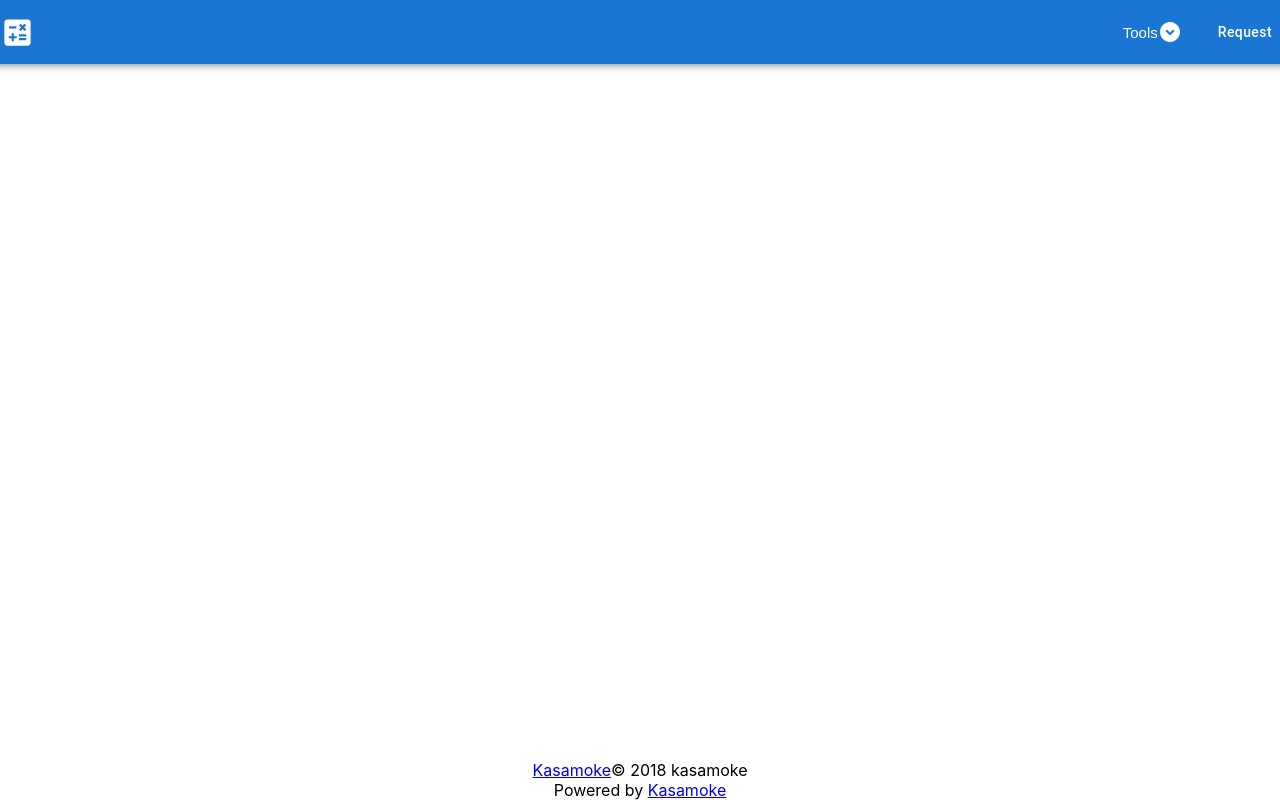
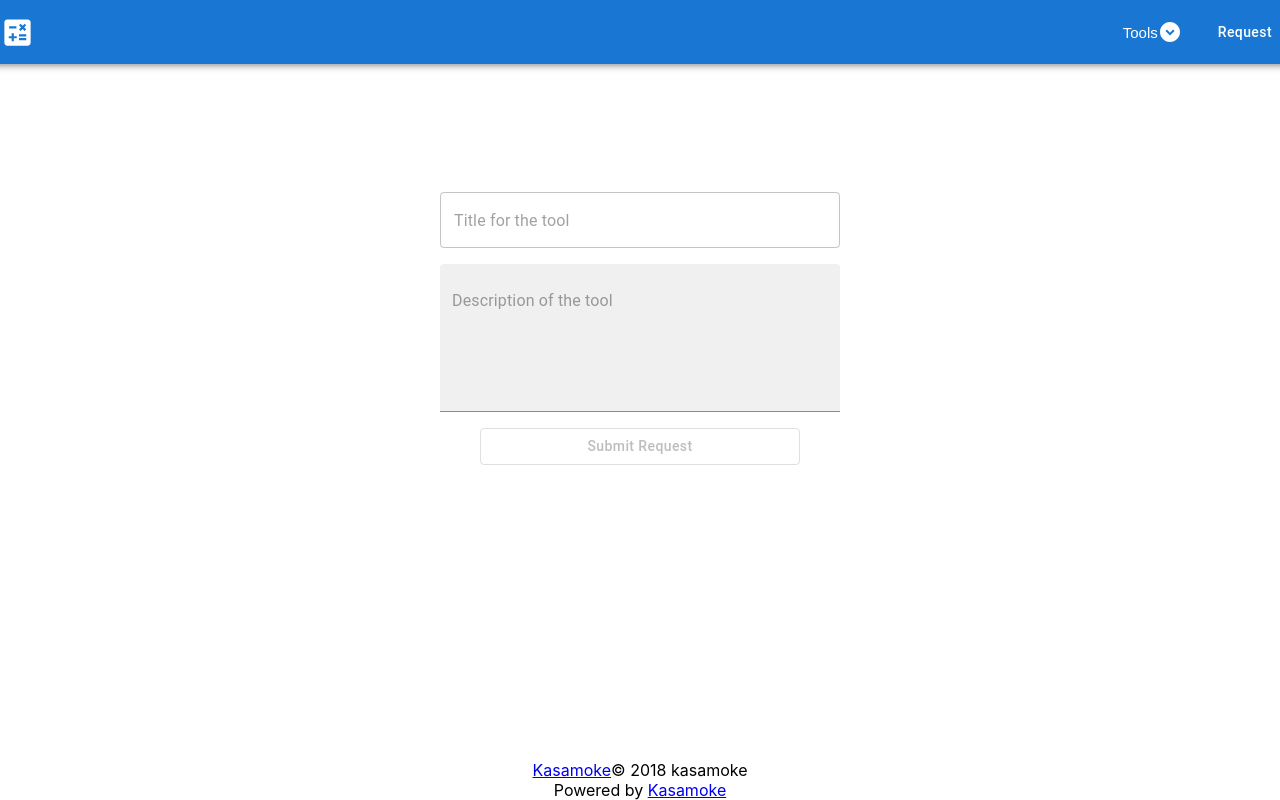
Before and after one commit to nirajpandey034/InterestCalculator, a React (Create React App) app: page /request-tool in a window 1280 px wide. Shown: the top 800 px of the page. Built offline with nearby package versions, Linux system fonts and the light colour scheme.

Commit message:
added request tool functionalities

```diff
--- a/public/index.html
+++ b/public/index.html
@@ -24,7 +24,7 @@
       work correctly both with client-side routing and a non-root public URL.
       Learn how to configure a non-root public URL by running `npm run build`.
     -->
-    <title>Calculator World</title>
+    <title>Tools World</title>
   </head>
   <body>
     <noscript>You need to enable JavaScript to run this app.</noscript>
--- a/src/Components/Header.js
+++ b/src/Components/Header.js
@@ -23,7 +23,7 @@ function Header() {
             <div style={{ marginLeft: "auto" }}>
               <div style={{ display: "flex", flexDirection: "row"}}>
               <MenuBar />
-              <Button color="inherit" style={{textTransform: "none"}}>Request</Button>
+              <Button color="inherit" style={{textTransform: "none"}} onClick={()=>{navigate('request-tool')}}>Request</Button>
               </div>
             </div>
           </div>
--- a/src/Components/Home.js
+++ b/src/Components/Home.js
@@ -1,8 +1,9 @@
 import React from "react";
-import { Routes, Route, Outlet } from "react-router-dom";
+import { Routes, Route } from "react-router-dom";
 import Header from "./Header";
 import Calculator from "./InterestCalculator/Calculator";
 import Welcome from "./Welcome";
+import RequestTool from "./RequestTool";
 import Footer from "./Footer";
 
 function Home() {
@@ -12,9 +13,9 @@ function Home() {
       <Routes>
         <Route path="/" element={<Welcome />} />
         <Route path="interest-calculator" element={<Calculator />} />
+        <Route path="request-tool" element={<RequestTool />} />
       </Routes>
       <Footer />
-      {/* <Outlet /> */}
     </>
   );
 }
--- /dev/null
+++ b/src/Components/RequestTool.js
@@ -0,0 +1,95 @@
+import React, { useState, useEffect } from "react";
+
+import { Grid, Container, TextField, Button } from "@mui/material";
+
+import emailjs from "@emailjs/browser";
+
+function RequestTool() {
+  const [title, setTitle] = useState("");
+  const [description, setDescription] = useState("");
+  const [isButtonDisabled, setIsButtonDisabled] = useState(false);
+
+  useEffect(() => {
+    if (title.length === 0 || description.length === 0)
+      setIsButtonDisabled(true);
+    else setIsButtonDisabled(false);
+  }, [title, description]);
+
+  const handleTitleChange = (e) => {
+    let title = e.target.value;
+    if (title) setTitle(title);
+  };
+  const handleDescriptionChange = (e) => {
+    let description = e.target.value;
+    if (description) setDescription(description);
+  };
+
+  const submitRequest = () => {
+    const service_id = process.env.REACT_APP_SERVICE_ID;
+    const template_id = process.env.REACT_APP_TEMPLATE_ID;
+    const public_key = process.env.REACT_APP_PUBLIC_KEY;
+
+    if ((title && title !== "") || (description && description !== "")) {
+      emailjs
+        .send(
+          service_id,
+          template_id,
+          { tool_title: title, tool_description: description },
+          public_key
+        )
+        .then(
+          (result) => {
+            console.log(result.text);
+          },
+          (error) => {
+            console.log(error.text);
+          }
+        );
+    }
+  };
+  return (
+    <>
+      <Container maxWidth="md">
+        <Grid container spacing={2}>
+          <Grid item xs={12}>
+            <TextField
+              id="title"
+              variant="outlined"
+              placeholder="Title for the tool"
+              sx={{ width: { xs: "90vw", sm: "70vw", md: "25rem" } }}
+              onChange={(e) => handleTitleChange(e)}
+            />
+          </Grid>
+          <Grid item xs={12}>
+            <TextField
+              id="description"
+              multiline
+              placeholder="Description of the tool"
+              rows={5}
+              variant="filled"
+              sx={{
+                width: { xs: "90vw", sm: "70vw", md: "25rem" },
+              }}
+              onChange={(e) => handleDescriptionChange(e)}
+            />
+          </Grid>
+          <Grid item xs={12}>
+            <Button
+              variant="outlined"
+              disabled={isButtonDisabled}
+              sx={{
+                width: { xs: "80vw", sm: "60vw", md: "20rem" },
+                textTransform: "none",
+              }}
+              onClick={submitRequest}
+            >
+              Submit Request
+            </Button>
+          </Grid>
+        </Grid>
+      </Container>
+    </>
+  );
+}
+
+export default RequestTool;
--- a/src/Components/Welcome.js
+++ b/src/Components/Welcome.js
@@ -1,8 +1,6 @@
 import React from "react";
-import { useNavigate } from "react-router-dom";
 
 function Welcome() {
-  let navigate = useNavigate();
   return (
     <div>
       <div>Welcome to our tool world.</div>
```
